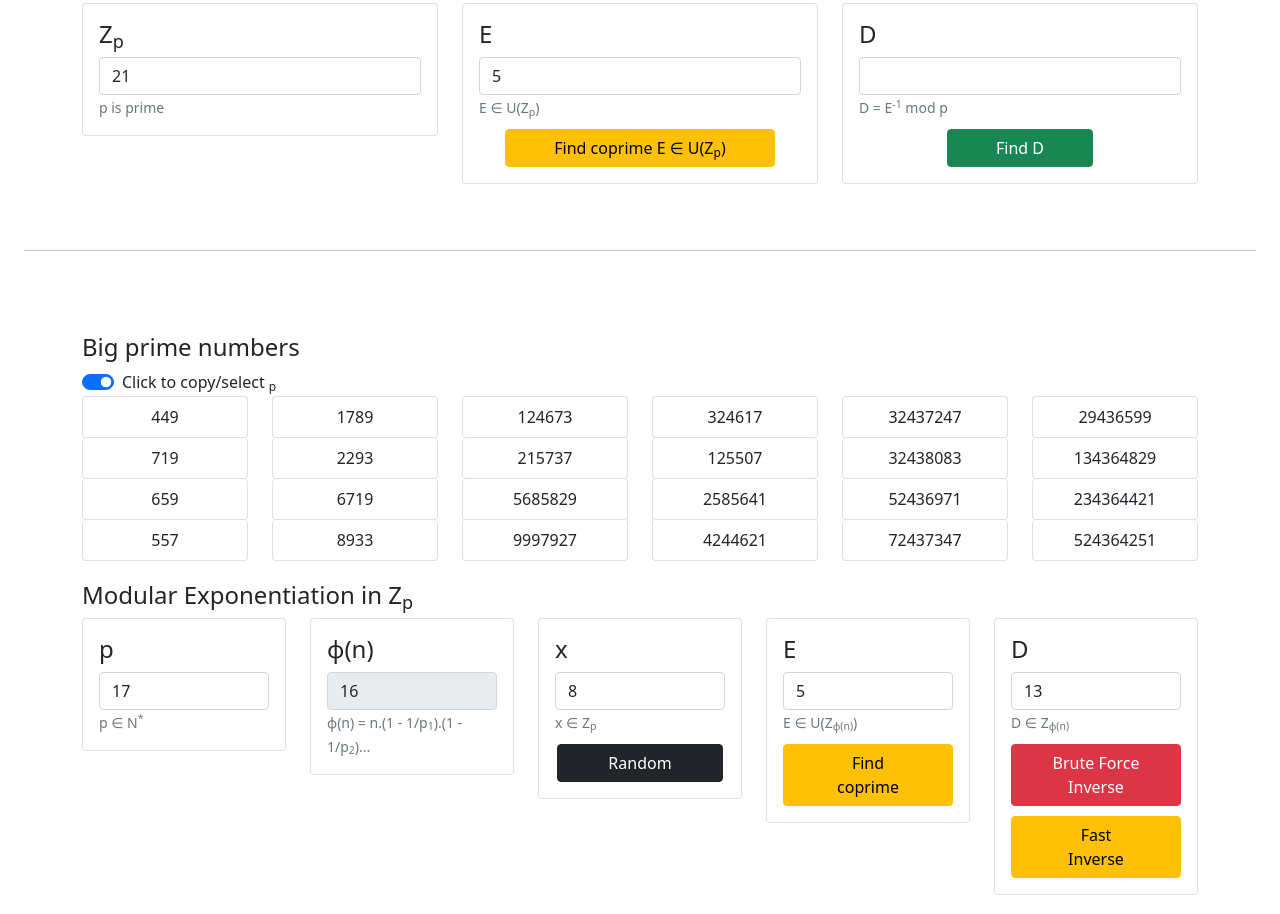
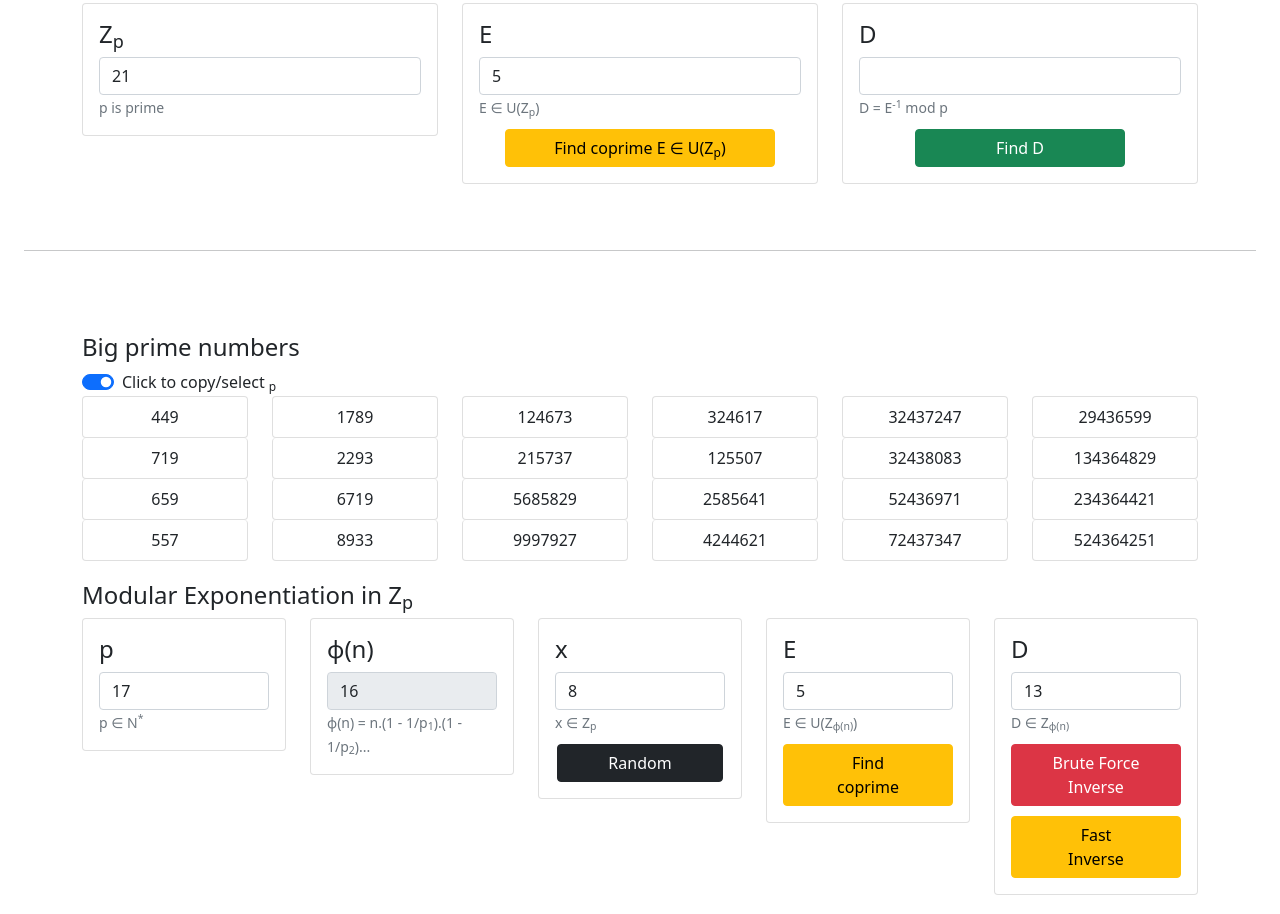
Before and after one commit to hmthanh/rsa, a plain HTML site: page index.html in a window 1280 px wide. Shown: the part 1574-2488 px from the top of the page. Drawn offline with nearby package versions, Linux system fonts and the light colour scheme.

Commit message:
update rem

```diff
--- a/index.html
+++ b/index.html
@@ -331,7 +331,7 @@
                             <div style="margin-top: 10px;"></div>
                             <div class="form-group" style="text-align: center;">
                                 <button type="button" class="btn btn-success" id="btnFindInverse"
-                                    style="padding: 0.375rem 3rem;">Find D</button>
+                                    style="padding: 0.375rem 5rem;">Find D</button>
                             </div>
                         </div>
                     </div>
```
